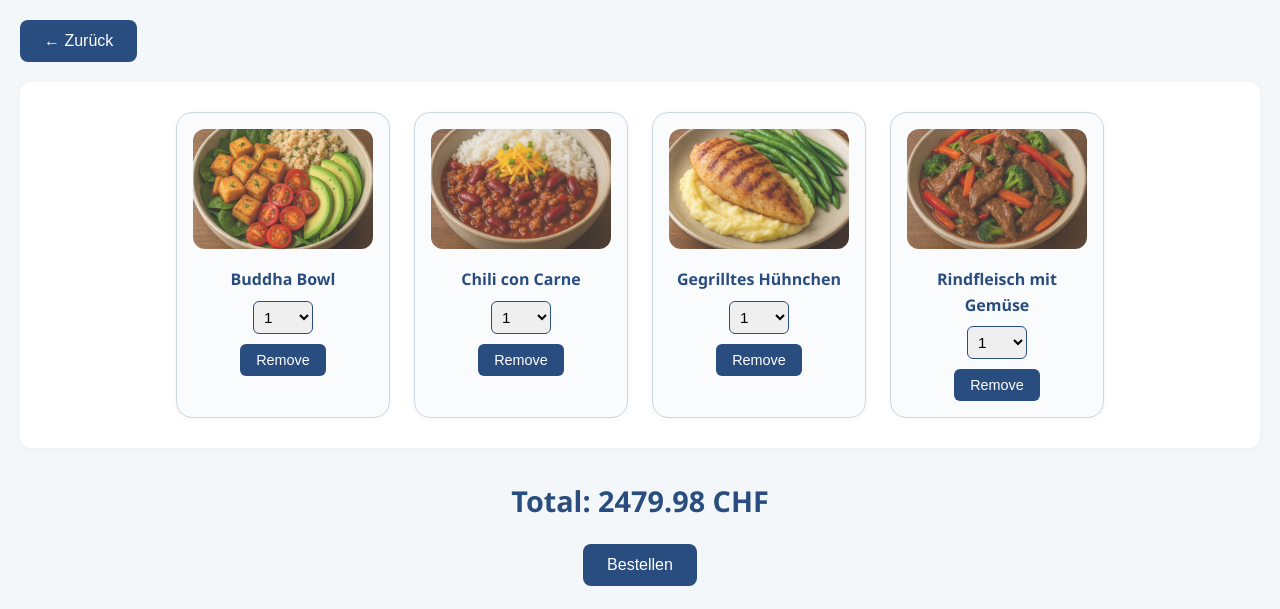
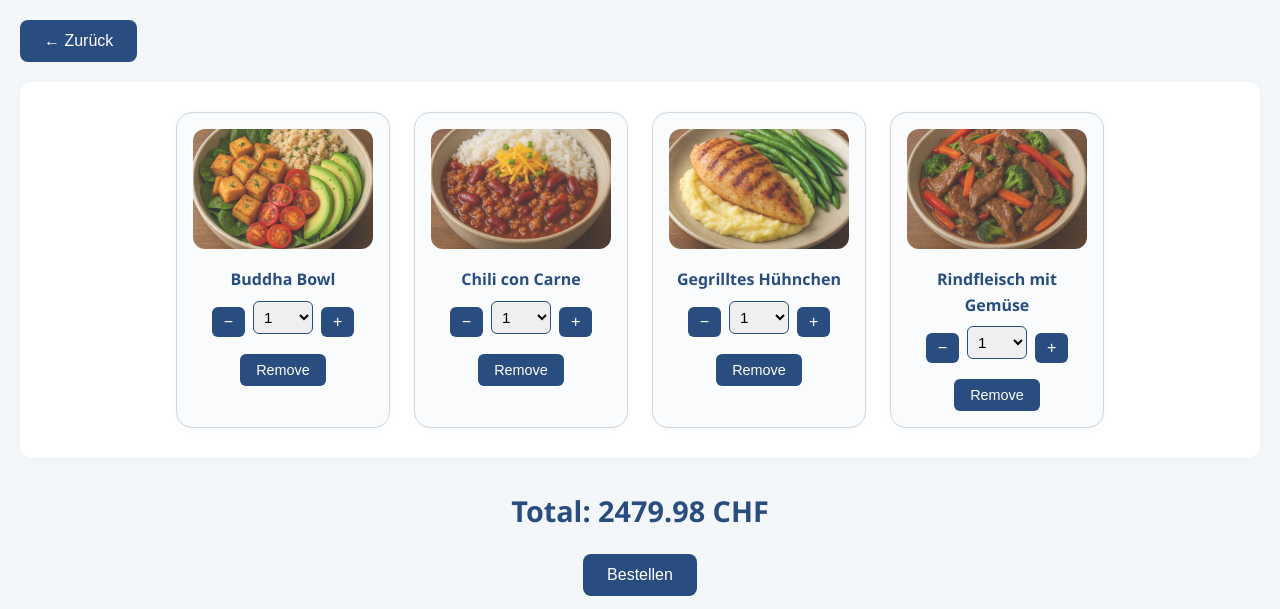
Before and after one commit to ScriptSorcerer20/M426, a Flask app: page /basket in a window 1280 px wide. Shown: the top 609 px of the page. Run offline with Flask 3, Linux system fonts and the light colour scheme.

Commit message:
Add quantity controls with buttons for basket items and improve styling

```diff
--- a/static/frontend-basket.js
+++ b/static/frontend-basket.js
@@ -31,15 +31,33 @@ function renderBasket(items) {
         dish.innerHTML = `
             <img src="${item.image}" alt="${item.title}">
             <div class="dish-basket-title">${item.title}</div>
-            <label>
+            <div class="quantity-controls">
+                <button class="quantity-decrease">−</button>
                 <select name="quantity" class="quantity">
                     ${[...Array(9)].map((_, i) => `<option>${i + 1}</option>`).join("")}
                 </select>
-            </label>
+                <button class="quantity-increase">+</button>
+            </div>
             <button class="remove-button">Remove</button>
         `;
         const quantitySelect = dish.querySelector(".quantity");
+        const decreaseBtn = dish.querySelector(".quantity-decrease");
+        const increaseBtn = dish.querySelector(".quantity-increase");
         quantitySelect.addEventListener("change", calculateTotal);
+        decreaseBtn.addEventListener("click", () => {
+            let current = parseInt(quantitySelect.value);
+            if (current > 1) {
+                quantitySelect.value = current - 1;
+                calculateTotal();
+            }
+        });
+        increaseBtn.addEventListener("click", () => {
+            let current = parseInt(quantitySelect.value);
+            if (current < 9) {
+                quantitySelect.value = current + 1;
+                calculateTotal();
+            }
+        });
         dish.querySelector(".remove-button").addEventListener("click", () => {
             const index = basketItems.findIndex(d => d.title === item.title);
             if (index !== -1) {
--- a/static/styles.css
+++ b/static/styles.css
@@ -394,6 +394,34 @@ h3 {
     margin-bottom: 20px;
 }
 
+.quantity-controls {
+    display: flex;
+    align-items: center;
+    gap: 8px;
+    margin-bottom: 10px;
+}
+
+.quantity-controls select {
+    padding: 6px;
+    font-size: 0.95rem;
+    border-radius: 6px;
+}
+
+.quantity-controls button {
+    padding: 6px 12px;
+    font-size: 1rem;
+    background-color: #2a4d7f;
+    color: white;
+    border: none;
+    border-radius: 6px;
+    cursor: pointer;
+    transition: background-color 0.3s ease;
+}
+
+.quantity-controls button:hover {
+    background-color: #1e3a5f;
+}
+
 @media (max-width: 768px) {
     .dish-detail-card {
         border-radius: 0;
```
